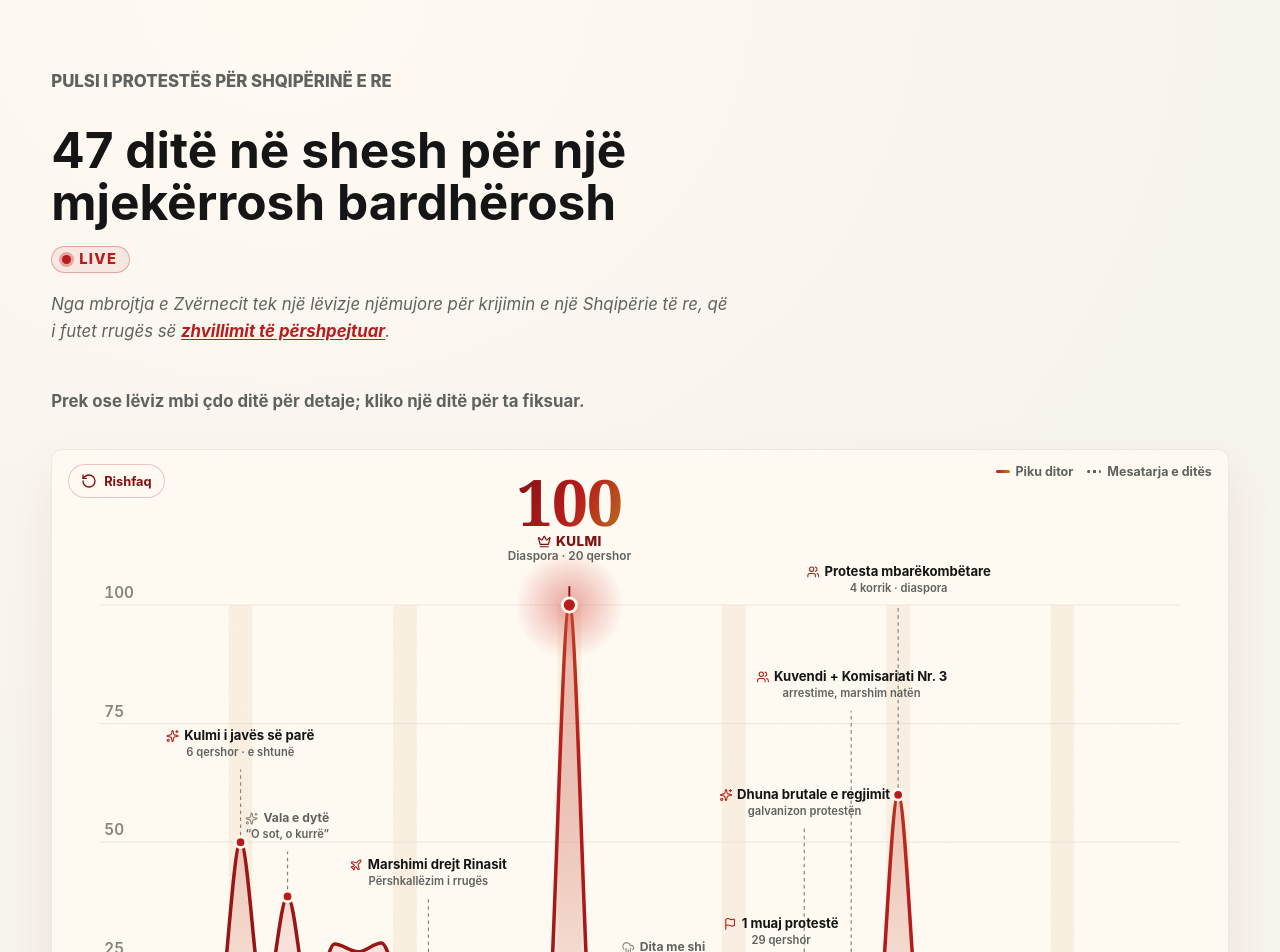
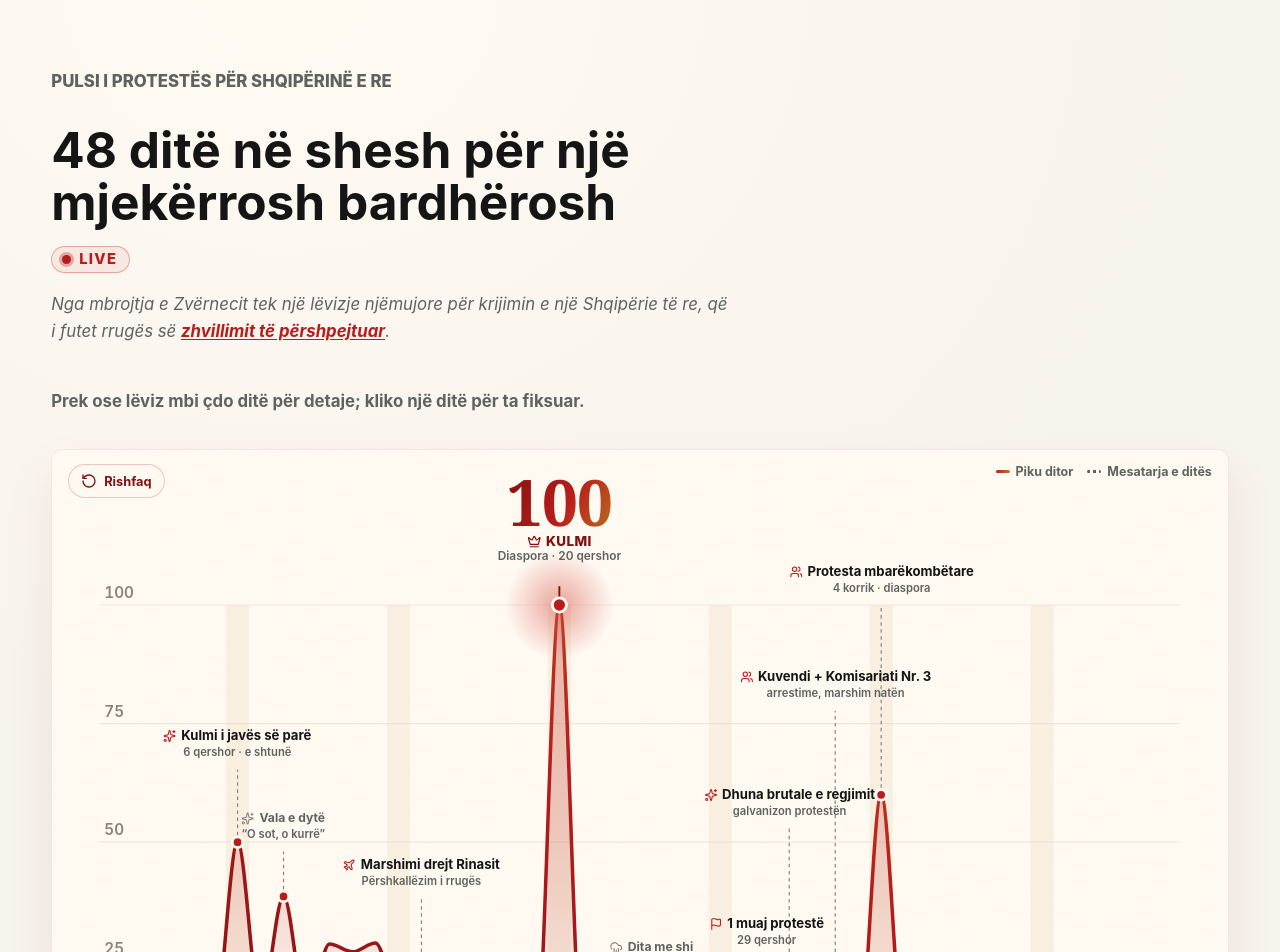
Before and after one commit to rlleshi/diaspora_marrshon, a Next.js app: page /pulsi in a window 1280 px wide. Shown: the part 80-1032 px from the top of the page. Built offline with nearby package versions, Linux system fonts and the light colour scheme.

Commit message:
add day 48

```diff
--- a/app/en/pulsi/page.tsx
+++ b/app/en/pulsi/page.tsx
@@ -4,7 +4,7 @@ import { LiveTrackerPage } from "@/components/live-tracker-page";
 export const metadata: Metadata = {
   title: "Protest pulse | Diaspora marshes",
   description:
-    "The June 2026 protest participation index: 47 days in the square, day by day, with the key moments.",
+    "The June 2026 protest participation index: 48 days in the square, day by day, with the key moments.",
 };
 
 export default function Page() {
--- a/app/pulsi/page.tsx
+++ b/app/pulsi/page.tsx
@@ -4,7 +4,7 @@ import { LiveTrackerPage } from "@/components/live-tracker-page";
 export const metadata: Metadata = {
   title: "Pulsi i protestës | Diaspora marshon",
   description:
-    "Indeksi i pjesëmarrjes në protestat e qershorit 2026: 47 ditë në shesh, ditë pas dite, me momentet kyçe.",
+    "Indeksi i pjesëmarrjes në protestat e qershorit 2026: 48 ditë në shesh, ditë pas dite, me momentet kyçe.",
 };
 
 export default function Page() {
--- a/components/live-tracker-page.tsx
+++ b/components/live-tracker-page.tsx
@@ -26,7 +26,7 @@ const COPY: Record<
     homeHref: "/",
     homeLabel: "Kthehu te faqja kryesore",
     eyebrow: "Pulsi i protestës për Shqipërinë e re",
-    title: "47 ditë në shesh për një mjekërrosh bardhërosh",
+    title: "48 ditë në shesh për një mjekërrosh bardhërosh",
     liveLabel: "Live",
     intro: {
       before:
@@ -55,14 +55,14 @@ const COPY: Record<
       replay: "Rishfaq",
       saturday: "e shtunë",
       ariaSummary:
-        "Indeksi i pjesëmarrjes në protesta përgjatë 47 ditëve, me kulmin në ditën e 21-të (20 qershor 2026).",
+        "Indeksi i pjesëmarrjes në protesta përgjatë 48 ditëve, me kulmin në ditën e 21-të (20 qershor 2026).",
     },
   },
   en: {
     homeHref: "/en",
     homeLabel: "Back to the homepage",
     eyebrow: "Protest pulse for a new Albania",
-    title: "47 days in the square for a grey-bearded Rama",
+    title: "48 days in the square for a grey-bearded Rama",
     liveLabel: "Live",
     intro: {
       before:
@@ -91,7 +91,7 @@ const COPY: Record<
       replay: "Replay",
       saturday: "Saturday",
       ariaSummary:
-        "Protest participation index across 47 days, peaking on day 21 (20 June 2026).",
+        "Protest participation index across 48 days, peaking on day 21 (20 June 2026).",
     },
   },
 };
--- a/components/participation/ParticipationChart.tsx
+++ b/components/participation/ParticipationChart.tsx
@@ -299,7 +299,7 @@ export function ParticipationChart({
         ))}
 
         {/* x axis labels */}
-        {[1, 5, 10, 15, 20, 25, 30, 47].map((day) => (
+        {[1, 5, 10, 15, 20, 25, 30, 48].map((day) => (
           <text
             key={`x-${day}`}
             className="pc-xlabel"
--- a/data/participation.ts
+++ b/data/participation.ts
@@ -1,4 +1,4 @@
-// 47-day participation index for the June 2026 "Revolucioni i Flamingove" protests.
+// 48-day participation index for the June 2026 "Revolucioni i Flamingove" protests.
 //
 // Source: News24 live broadcasts of each day's protest in Tirana, analyzed with a
 // crowd-counting model. The headline series is `peak` (top-10 peak frame average).
@@ -8,7 +8,7 @@
 // `mean` and `median` are the same crowd model over the retained broadcast frames.
 //
 // Data: outputs/protesta_summary/crowd_visibility_index_1_30.csv (days 1-30)
-// Story: outputs/protesta_summary/protest_story_notes_1_47.md
+// Story: outputs/protesta_summary/protest_story_notes_1_48.md
 // Day 31 computed from the protesta_31 timeline (top-10 peak avg 697.6, mean 229.9,
 // median 212.5), normalized on the same Day-7 reference as days 1-30.
 // Day 32 computed from the protesta_32 timeline, retained frames only (top-10 peak
@@ -42,6 +42,8 @@
 // avg 271.6, mean 141.5, median 126.4), normalized on the same Day-7 reference.
 // Day 47 computed from the protesta_47 timeline, retained frames only (top-10 peak
 // avg 322.7, mean 176.1, median 174.0), normalized on the same Day-7 reference.
+// Day 48 computed from the protesta_48 timeline, retained frames only (top-10 peak
+// avg 334.2, mean 151.6, median 146.3), normalized on the same Day-7 reference.
 
 export type ParticipationDay = {
   day: number;
@@ -161,6 +163,8 @@ export const participation: ParticipationDay[] = [
     note: { sq: "E mërkura e thellon rënien e netëve të javës, por marshimi ruan një valë të dendur nëpër qendër: kolona kalon Kuvendin dhe mbyllet para Kryeministrisë me thirrjen “Nesër më shumë”; nga podiumi përmendet mbështetja publike e Dua Lipës për protestat dhe mbrojtjen e mjedisit.", en: "Wednesday deepens the weekday decline, but the march keeps a dense wave through the center: the column passes Parliament and closes in front of the Prime Minister's office with the call “More tomorrow”; from the podium, Dua Lipa's public support for the protests and environmental protection is invoked." } },
   { day: 47, date: "2026-07-16", saturday: false, peak: 6.25, mean: 3.41, median: 3.37, source: yt("zKO6lCXuxCI"),
     note: { sq: "E enjtja e rikthen sinjalin pas dy netëve në rënie: të rinjtë dalin me pelerina diplomimi dhe hedhin kapelet në shesh si simbol i diplomave pa të ardhme; marshimi përshkon Shallvaret dhe ish-Bllokun, ndërsa asfalti para Kryeministrisë mban thirrjen drejtuar SPAK-ut.", en: "Thursday brings the signal back after two declining nights: young people appear in graduation gowns and throw their caps in the square as a symbol of diplomas without a future; the march sweeps through Shallvaret and the former Blloku, while the asphalt in front of the Prime Minister's office carries the call addressed to SPAK." } },
+  { day: 48, date: "2026-07-17", saturday: false, peak: 6.47, mean: 2.94, median: 2.83, source: yt("aq0rEsb69hA"),
+    note: { sq: "E premtja e mban pikun pothuajse të pandryshuar nga një ditë më parë: kolona marshon pas parullës “Shqipëri e re” drejt ambasadës amerikane dhe stadiumit; para nisjes policia ndalon një qytetar që protestoi pranë makinës së kryeministrit, ndërsa nga podiumi thirret mobilizimi para Kuvendit më 23 korrik.", en: "Friday holds the peak almost unchanged from the day before: the column marches behind the “Shqipëri e re” banner toward the US embassy and the stadium; before the start, police detain a citizen who protested near the prime minister's car, while the podium calls for a mobilization outside Parliament on July 23." } },
 ];
 
 export type ParticipationEvent = {
```
